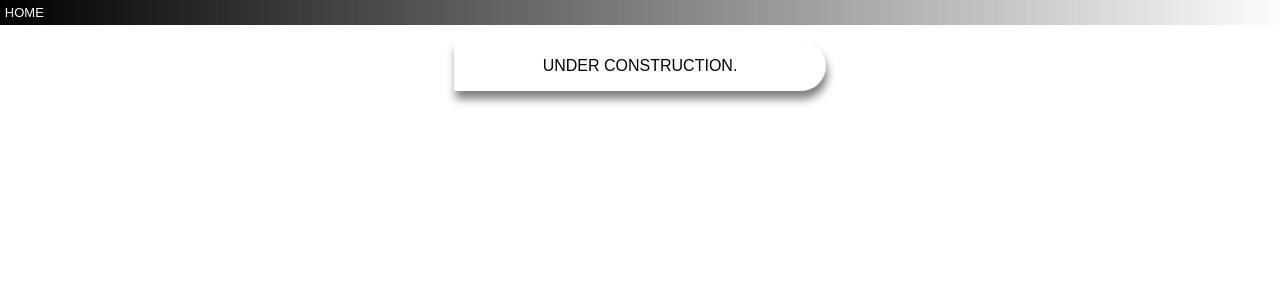
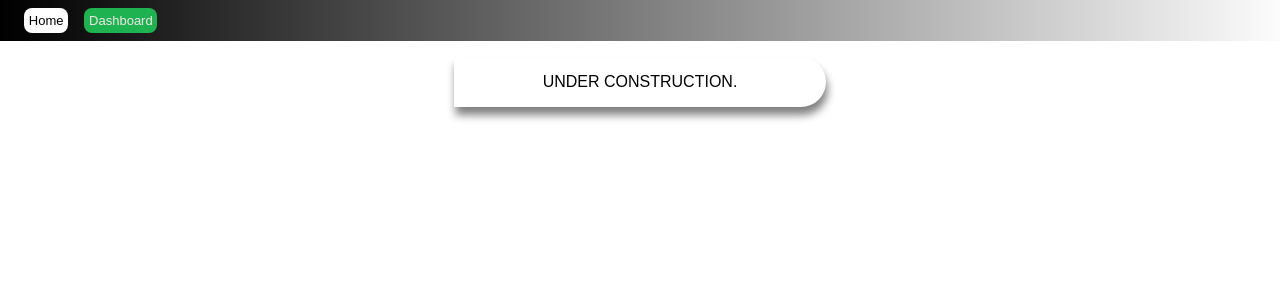
Before and after one commit to guykibby/FAQsite, a React (Create React App) app in the folder client/: page /login in a window 1280 px wide. Shown: the top 300 px of the page. Built offline with nearby package versions, Linux system fonts and the light colour scheme.

Commit message:
CSS updates
Co-Authored-By: Guy <guykibby@gmail.com>
Co-Authored-By: jonasalmira <98989341+jonasalmira@users.noreply.github.com>

```diff
--- a/client/src/App.css
+++ b/client/src/App.css
@@ -28,11 +28,15 @@ input.list-item {
   margin: 1rem;
   text-decoration: none;
   color: black;
-  /* background-color: red; */
   text-align: center;
   box-shadow: 0.1rem 0.5rem 0.5rem grey;
   border: none;
   background-color: white;
+}
+.list-item:hover {
+  background-color: rgb(30, 179, 80);
+  transform: translateX(1rem);
+  transition: transform ease 0.3s;
 }
 
 .question {
@@ -47,6 +51,7 @@ input.list-item {
   text-align: center;
   padding: 0.3rem;
 }
+
 .navbtn {
   width: auto;
   border-radius: 0.5rem;
@@ -60,6 +65,20 @@ input.list-item {
   color: white;
   font-size: small;
   padding-left: 2rem;
-  padding: 0.3rem;
+  padding: 0.5rem;
   background-image: linear-gradient(to right, black, white);
 }
+.header-btn {
+  color: black;
+  background-color: white;
+  border-radius: 0.5rem;
+  padding: 0.3rem;
+  text-decoration: none;
+  margin-left: 1rem;
+}
+.dashboard {
+  display: inline-flex;
+  justify-content: flex-end;
+  background-color: rgb(30, 179, 80);
+  color: rgb(241, 230, 230);
+}
--- a/client/src/App.js
+++ b/client/src/App.js
@@ -1,5 +1,5 @@
 import { useState } from "react";
-import { Routes, Route } from "react-router-dom";
+import { Routes, Route, Link } from "react-router-dom";
 import Dashboard from "./components/Dashboard";
 import HomePage from "./components/HomePage";
 import PostAnswer from "./components/PostAnswer";
@@ -17,7 +17,14 @@ const App = () => {
 
   return (
     <>
-      <header className="header">HOME</header>
+      <header className="header">
+        <Link to="/" className="header-btn">
+          Home
+        </Link>
+        <Link to="/dashboard" className="header-btn dashboard">
+          Dashboard
+        </Link>
+      </header>
       <div className="main-container">
         <Routes>
           <Route path="/" element={<HomePage />} />
--- a/client/src/components/ViewQuestions.js
+++ b/client/src/components/ViewQuestions.js
@@ -2,6 +2,7 @@ import { Link, useParams } from "react-router-dom";
 import React, { useState, useEffect } from "react";
 import EditButton from "./EditButton";
 import { useNavigate } from "react-router-dom";
+// import { FaPlusCircle } from "react-icons/fa";
 
 let scope = false;
 
```
